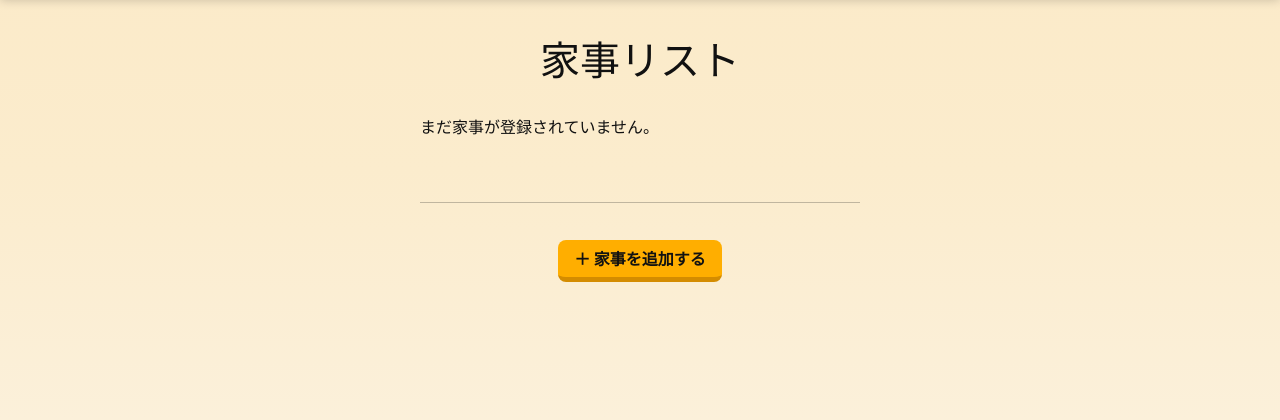
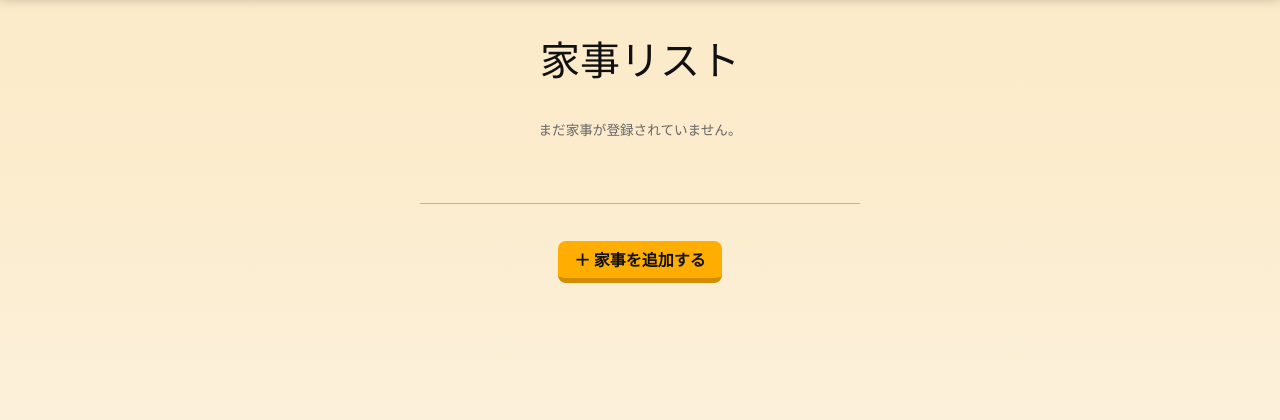
Before and after one commit to autumn-Hackathon-2025-F-Team/kajimaru-app, a Django app: page /rotation/tasks/ in a window 1280 px wide. Shown: the part 70-490 px from the top of the page. Run offline with Django 5.2, Linux system fonts and the light colour scheme; the visitor is signed in with stand-in values (Sample User, id 1); data that the repository does not hold is empty.

Commit message:
家事リストメッセージの場所を修正

```diff
--- a/src/static/css/rotation/task_list.css
+++ b/src/static/css/rotation/task_list.css
@@ -100,3 +100,10 @@
   color: var(--dashboard-list);
   margin-top: 1rem;
 }
+
+.tasklist_non_text {
+  text-align: center;
+  margin-top: 0.3rem;
+  font-size: 0.85rem;
+  color: var(--dashboard-list);
+}
--- a/src/templates/rotation/task_list.html
+++ b/src/templates/rotation/task_list.html
@@ -45,7 +45,7 @@
           </div>
       </article>
     {% empty %}
-      <p>まだ家事が登録されていません。</p>
+      <p class="tasklist_non_text">まだ家事が登録されていません。</p>
     {% endfor %}
   </div>
 
```
